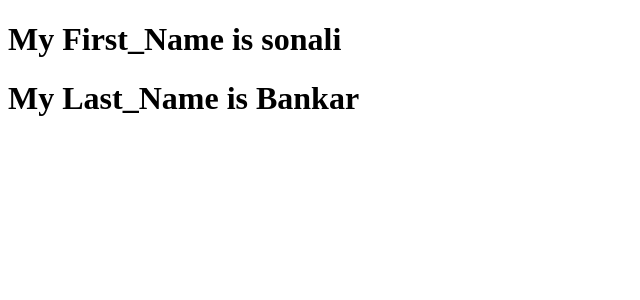
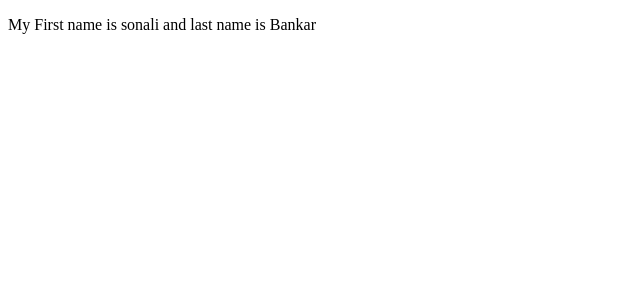
Before and after one commit to blsonalib/React_Demo, a React (Create React App) app: page / in a window 1280 px wide. Shown: the top 300 px of the page, without its empty margins (0-640 px from the left). Built offline with nearby package versions, Linux system fonts and the light colour scheme.

Commit message:
Added Literals used in react

```diff
--- a/src/index.js
+++ b/src/index.js
@@ -1,13 +1,12 @@
 import React from "react";
 import ReactDOM from "react-dom";
 
-const fname = "sonali";
+const fName = "sonali";
 const lName = "Bankar"
 
 ReactDOM.render(
   <>
-    <h1>My First_Name is {fname}</h1>
-    <h1>My Last_Name is { lName}</h1>
+    <p>{ `My First name is ${fName} and last name is ${lName} `}</p>
   </>,
 
 
```
